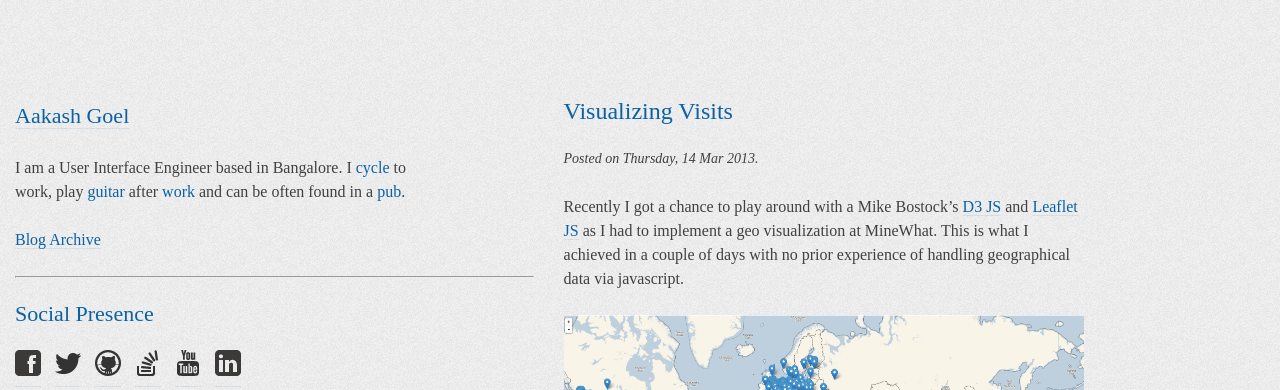
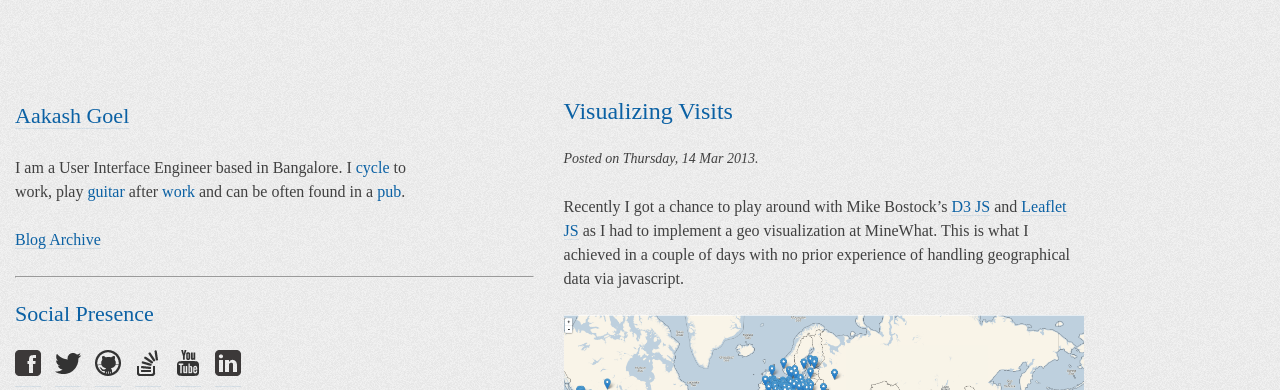
Before and after one commit to aakashlpin/aakashlpin.github.com, a Jekyll site: the page built from _posts/2013-03-14-visualizing-visits.markdown, in a window 1280 px wide. Shown: the top 390 px of the page. Built offline with Jekyll 4.4.1, drawn with Linux system fonts in a browser that asks for light colours; nearby versions of some CDN libraries; Markdown is read by kramdown in place of the engine named in the settings; comment, search, counter and statistics services are not loaded.

Commit message:
grammar nazi

```diff
--- a/_posts/2013-03-14-visualizing-visits.markdown
+++ b/_posts/2013-03-14-visualizing-visits.markdown
@@ -8,7 +8,7 @@ categories:
 - Technology
 ---
 
-Recently I got a chance to play around with a Mike Bostock's [D3 JS](https://github.com/mbostock/d3) and [Leaflet JS](http://leafletjs.com) as I had to implement a geo visualization at MineWhat. This is what I achieved in a couple of days with no prior experience of handling geographical data via javascript.
+Recently I got a chance to play around with Mike Bostock's [D3 JS](https://github.com/mbostock/d3) and [Leaflet JS](http://leafletjs.com) as I had to implement a geo visualization at MineWhat. This is what I achieved in a couple of days with no prior experience of handling geographical data via javascript.
 
 [![Visualizing Visits on aakashgoel.com since 1/1/11](/images/posts/visits.png "Visualizing Visits on aakashgoel.com since 1/1/11")](/images/posts/visits.png)
 
```
